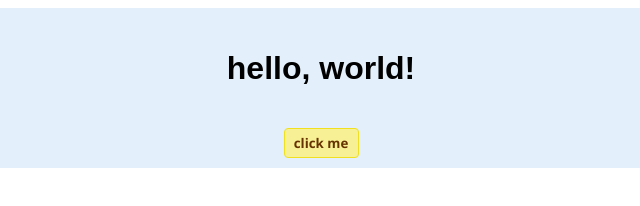
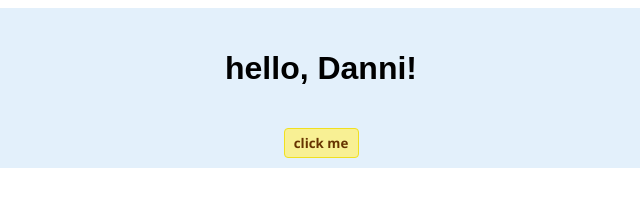
Before and after one commit to fdjvf/PrimerParcialWeb, a website: page public/index.html in a window 1280 px wide. Both pictures are taken after a click on the button "click me". Shown: the full height of the page, 319-959 px from the left. Drawn offline with Linux system fonts and the light colour scheme.

Commit message:
Test Changes

```diff
--- a/public/index.html
+++ b/public/index.html
@@ -15,6 +15,7 @@
             padding: 10px;
             text-align: center;
         }
+
         .buttonStyle {
             border-radius: 4px;
             border: thin solid #F0E020;
@@ -32,13 +33,13 @@
             color: #996633;
             cursor: pointer;
         }
+
         .buttonStyle:active {
             border: thin solid #99CC00;
             background-color: #F5FFD2;
             color: #669900;
             cursor: pointer;
         }
-
     </style>
 </head>
 
@@ -54,9 +55,10 @@
         myButton.addEventListener('click', doSomething, false)
 
         function doSomething() {
-	myText.textContent = "hello, world!";
+            myText.textContent = "hello, Danni!";
         }
     </script>
 
 </body>
+
 </html>
```
Lines whose indentation alone changed are shown as unchanged.
